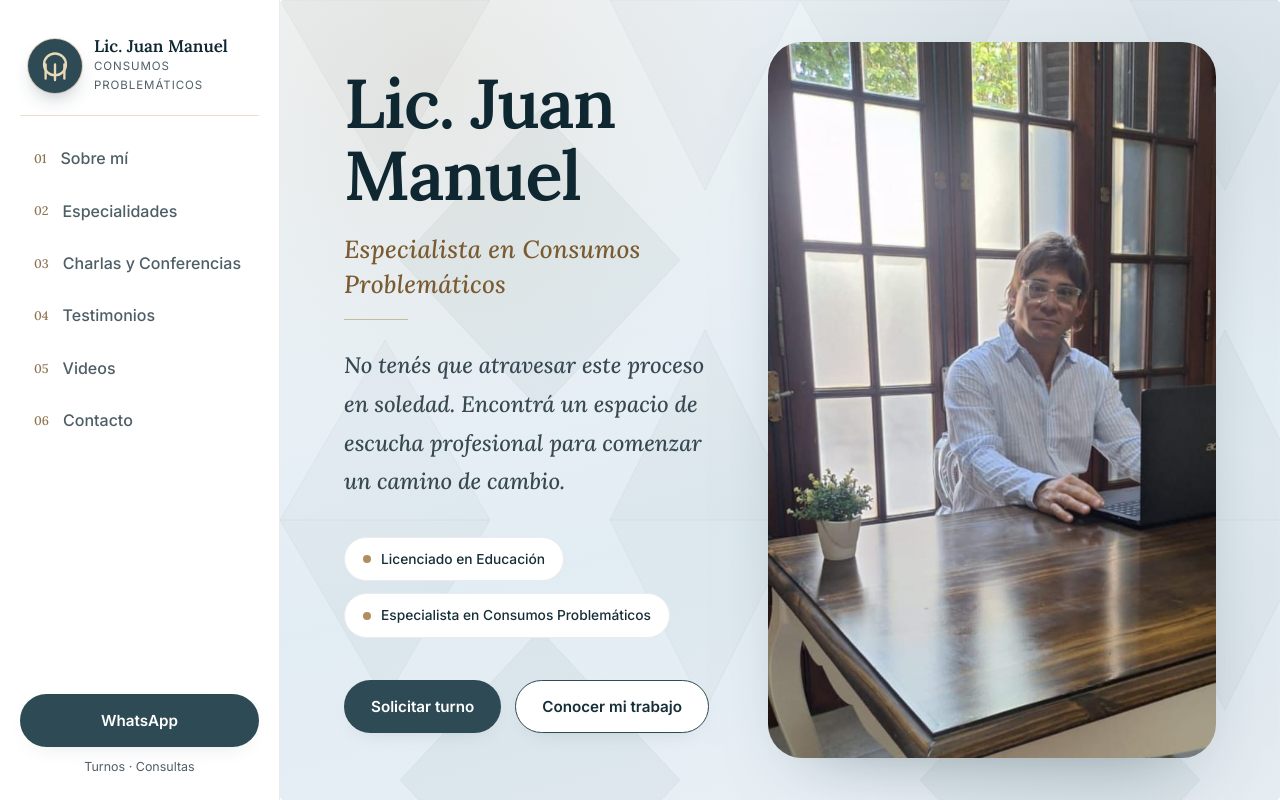
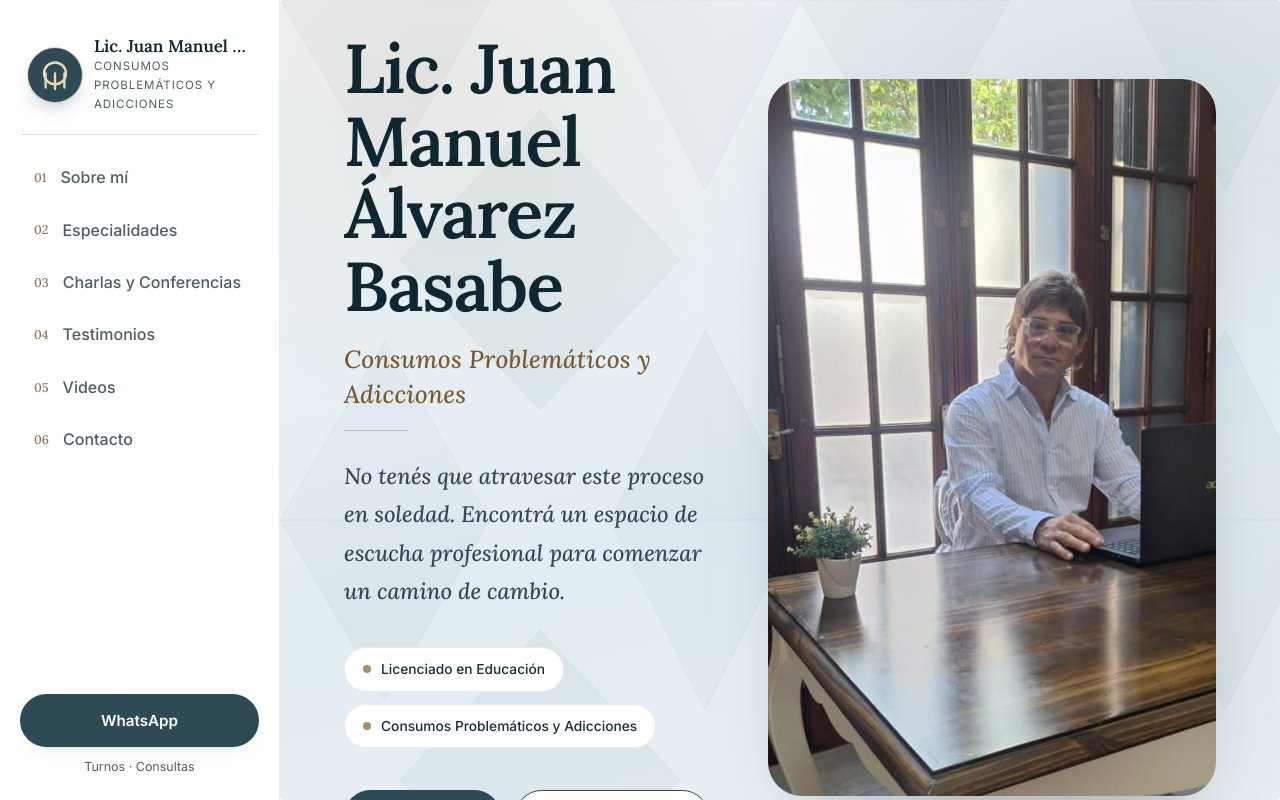
Before and after one commit to braianoertlinger93/juan-manuel-web, a website: page public/index.html in a window 1280 px wide. Drawn offline with nearby package versions, Linux system fonts and the light colour scheme; no server answers.

Commit message:
Contenido: presentacion 'Lic. Juan Manuel Alvarez Basabe - Consumos Problematicos y Adicciones' (sin 'Especialista')

```diff
--- a/public/css/styles.css
+++ b/public/css/styles.css
@@ -1,5 +1,5 @@
 /* =====================================================================
-   SITIO: Lic. Juan Manuel — Especialista en Consumos Problemáticos
+   SITIO: Lic. Juan Manuel Álvarez Basabe — Consumos Problemáticos y Adicciones
    Identidad visual: azul petróleo, blanco y dorado suave.
    Variables centralizadas en :root.
    ===================================================================== */
--- a/public/index.html
+++ b/public/index.html
@@ -6,24 +6,24 @@
   <meta name="theme-color" content="#2E4B55" />
 
   <!-- SEO -->
-  <title>Lic. Juan Manuel — Especialista en Consumos Problemáticos y Adicciones</title>
-  <meta name="description" content="Especialista en adicciones y consumos problemáticos. Un espacio de escucha profesional para comenzar un camino de cambio. Atención, orientación y acompañamiento." />
+  <title>Lic. Juan Manuel Álvarez Basabe — Consumos Problemáticos y Adicciones</title>
+  <meta name="description" content="Consumos Problemáticos y Adicciones. Un espacio de escucha profesional para comenzar un camino de cambio. Atención, orientación y acompañamiento." />
   <meta name="robots" content="index, follow" />
   <meta name="author" content="Braian Oertlinger" />
   <link rel="canonical" href="https://tu-dominio-ejemplo.com/" />
 
   <!-- Open Graph -->
   <meta property="og:type" content="website" />
-  <meta property="og:site_name" content="Lic. Juan Manuel — Especialista en Consumos Problemáticos" />
+  <meta property="og:site_name" content="Lic. Juan Manuel Álvarez Basabe — Consumos Problemáticos y Adicciones" />
   <meta property="og:locale" content="es_AR" />
-  <meta property="og:title" content="Lic. Juan Manuel — Especialista en Consumos Problemáticos y Adicciones" />
+  <meta property="og:title" content="Lic. Juan Manuel Álvarez Basabe — Consumos Problemáticos y Adicciones" />
   <meta property="og:description" content="Un espacio de escucha profesional para comenzar un camino de cambio. Atención, orientación y acompañamiento." />
   <meta property="og:url" content="https://tu-dominio-ejemplo.com/" />
   <meta property="og:image" content="https://tu-dominio-ejemplo.com/assets/img/og-image.svg" />
 
   <!-- Twitter Cards -->
   <meta name="twitter:card" content="summary_large_image" />
-  <meta name="twitter:title" content="Lic. Juan Manuel — Especialista en Consumos Problemáticos y Adicciones" />
+  <meta name="twitter:title" content="Lic. Juan Manuel Álvarez Basabe — Consumos Problemáticos y Adicciones" />
   <meta name="twitter:description" content="Un espacio de escucha profesional para comenzar un camino de cambio. Atención, orientación y acompañamiento." />
   <meta name="twitter:image" content="https://tu-dominio-ejemplo.com/assets/img/og-image.svg" />
 
@@ -44,7 +44,7 @@
     "@context": "https://schema.org",
     "@type": "ProfessionalService",
     "name": "Lic. Juan Manuel Álvarez Basabe",
-    "description": "Especialista en adicciones y consumos problemáticos. Acompañamiento, orientación y prevención.",
+    "description": "Consumos Problemáticos y Adicciones. Acompañamiento, orientación y prevención.",
     "image": "https://tu-dominio-ejemplo.com/fotos/perfil/WhatsApp%20Image%202026-08-03%20at%2017.49.00.jpeg",
     "url": "https://tu-dominio-ejemplo.com/",
     "address": {
@@ -80,8 +80,8 @@
           </svg>
         </span>
         <span class="brand-text">
-          <span class="brand-name" data-field="brand.name">Lic. Juan Manuel</span>
-          <span class="brand-tag">Consumos Problemáticos</span>
+          <span class="brand-name" data-field="brand.name">Lic. Juan Manuel Álvarez Basabe</span>
+          <span class="brand-tag">Consumos Problemáticos y Adicciones</span>
         </span>
       </button>
 
@@ -115,12 +115,12 @@
       <section class="section section-cover active" id="section-cover" aria-label="Portada">
         <div class="cover-inner">
             <div class="cover-copy">
-              <h1 class="cover-name" data-field="hero.name">Lic. Juan Manuel</h1>
-              <p class="cover-specialty">Especialista en Consumos Problemáticos</p>
+              <h1 class="cover-name" data-field="hero.name">Lic. Juan Manuel Álvarez Basabe</h1>
+              <p class="cover-specialty">Consumos Problemáticos y Adicciones</p>
               <p class="cover-phrase" data-field="hero.phrase">No tenés que atravesar este proceso en soledad. Encontrá un espacio de escucha profesional para comenzar un camino de cambio.</p>
             <ul class="cover-badges">
               <li class="chip"><span class="chip-dot" aria-hidden="true"></span>Licenciado en Educación</li>
-              <li class="chip"><span class="chip-dot" aria-hidden="true"></span>Especialista en Consumos Problemáticos</li>
+              <li class="chip"><span class="chip-dot" aria-hidden="true"></span>Consumos Problemáticos y Adicciones</li>
             </ul>
             <div class="cover-actions">
               <a class="btn btn-primary cover-cta" href="https://wa.me/5492474443614?text=Hola%20Juan%20Manuel.%20Estuve%20visitando%20tu%20p%C3%A1gina%20web%20y%20me%20gustar%C3%ADa%20recibir%20informaci%C3%B3n%20sobre%20una%20consulta." data-whatsapp-link target="_blank" rel="noopener">Solicitar turno</a>
@@ -150,8 +150,8 @@
               <img id="about-portrait" src="/fotos/perfil/WhatsApp%20Image%202026-08-03%20at%2017.49.00.jpeg" alt="Fotografía del Lic. Juan Manuel" loading="lazy" width="738" height="1600" />
             </figure>
             <div>
-              <p class="about-name">Lic. Juan Manuel</p>
-              <p class="about-role">Licenciado en Educación · Especialista en Consumos Problemáticos</p>
+              <p class="about-name">Lic. Juan Manuel Álvarez Basabe</p>
+              <p class="about-role">Licenciado en Educación · Consumos Problemáticos y Adicciones</p>
               <p class="about-presentation">Trabajo desde una formación interdisciplinaria específica: Licenciado en Educación, Diplomado Universitario en Abordaje de los Consumos Problemáticos, Operador en Psicología Social y Acompañante Terapéutico. Cada disciplina aporta herramientas particulares que, integradas entre sí, me permiten ofrecer un abordaje amplio, integral y centrado en la persona y su contexto.</p>
             </div>
           </div>
--- a/public/js/app.js
+++ b/public/js/app.js
@@ -1,7 +1,7 @@
 'use strict';
 
 /* =====================================================================
-   SITIO: Lic. Juan Manuel — Especialista en Consumos Problemáticos
+   SITIO: Lic. Juan Manuel Álvarez Basabe — Consumos Problemáticos y Adicciones
    JS del lado del cliente:
    - Navegación SPA (portada fija, secciones que cambian sin scroll)
    - Carga de contenido desde Supabase (con contenido provisorio de respaldo)
@@ -15,14 +15,14 @@
   // ------------------------------------------------------------------
   const DEFAULTS = {
     hero: {
-      name: 'Lic. Juan Manuel',
+      name: 'Lic. Juan Manuel Álvarez Basabe',
       title: 'Licenciado en Psicología',
-      specialty: 'Especialista en Adicciones',
+      specialty: 'Consumos Problemáticos y Adicciones',
       phrase:
         'No tenés que atravesar este proceso en soledad. Encontrá un espacio de escucha profesional para comenzar un camino de cambio.',
       photo_url: '/assets/img/hero-portrait.svg',
       badge_1: 'Licenciado en Psicología',
-      badge_2: 'Especialista en Adicciones'
+      badge_2: 'Consumos Problemáticos y Adicciones'
     },
     about: {
       photo_url: '/assets/img/about-portrait.svg',
@@ -140,7 +140,7 @@
   function buildTitle(id) {
     const base = (remoteSettings.hero && remoteSettings.hero.name) || DEFAULTS.hero.name;
     const titles = {
-      cover: base + ' — Especialista en Consumos Problemáticos y Adicciones',
+      cover: base + ' — Consumos Problemáticos y Adicciones',
       about: 'Sobre mí — ' + base,
       specialties: 'Especialidades — ' + base,
       events: 'Charlas y Conferencias — ' + base,
```
Also changed, not shown: public/abordaje.html (+3 -3 lines), README.md, public/assets/icons/favicon.svg, 2 other files.
